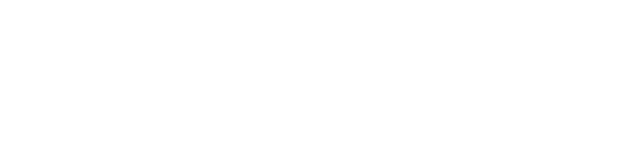
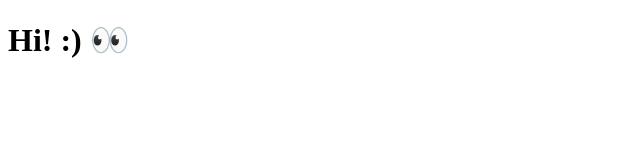
Before and after one commit to muhpol/myFirstBaby, a plain HTML site: page index.html in a window 1280 px wide. Shown: the whole page, without its empty margins (0-640 px from the left). Drawn offline with Linux system fonts and the light colour scheme.

Commit message:
Update index.html

```diff
--- a/index.html
+++ b/index.html
@@ -7,6 +7,6 @@
     <title>Document</title>
 </head>
 <body>
-
+    <h1>Hi! :) 👀</h1>
 </body>
 </html>
```
